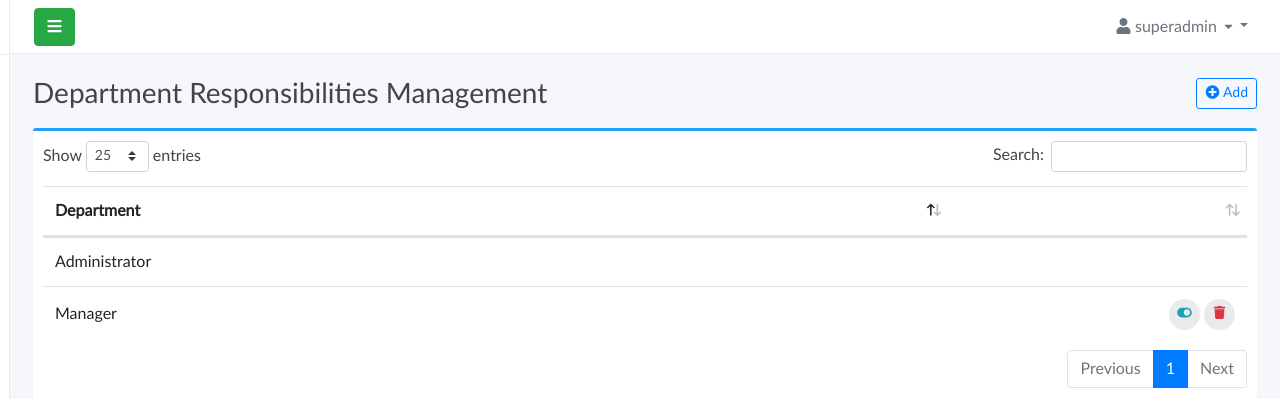
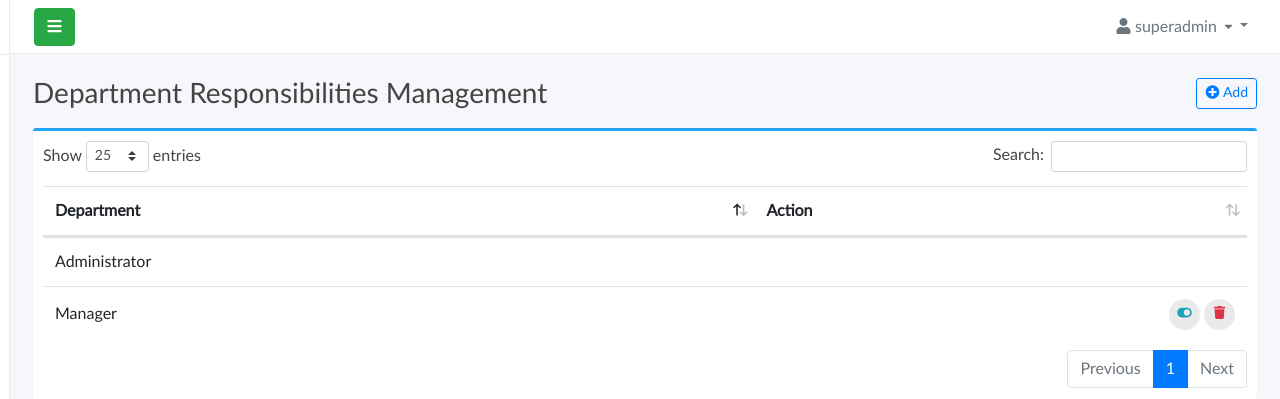
Before and after one commit to haroldeslr/campus-logging-system, a PHP site: page /roles-and-permissions.php in a window 1280 px wide. Shown: the top 399 px of the page. Run offline with PHP 8.4, Linux system fonts and the light colour scheme; a user stored in the database is signed in; data comes from the database, SQL or seed files in the repository; some libraries are stand-ins or nearby versions.

Commit message:
add column name in action

```diff
--- a/roles-and-permissions.php
+++ b/roles-and-permissions.php
@@ -147,7 +147,7 @@ mysqli_close($conn);
                                         <thead>
                                             <tr>
                                                 <th>Department</th>
-                                                <th></th>
+                                                <th>Action</th>
                                             </tr>
                                         </thead>
                                         <tbody>
```
